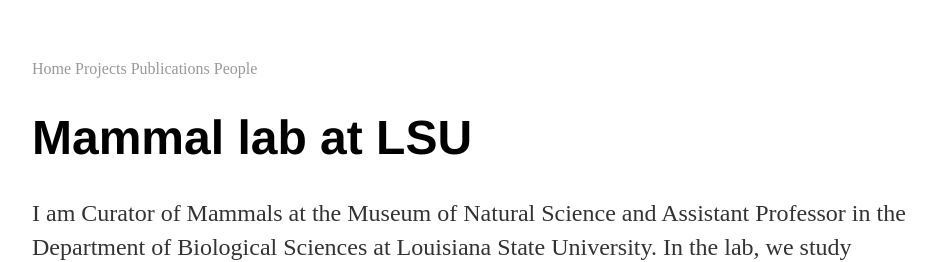
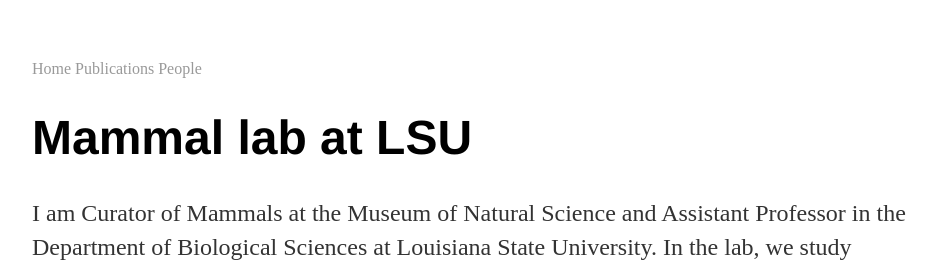
Before and after one commit to esselstyn/esselstyn.github.io, a Jekyll site: the page built from index.md, in a window 1280 px wide. Shown: the top 262 px of the page, without its empty margins (160-1098 px from the left). Built offline with Jekyll 4.4.1, drawn with Linux system fonts in a browser that asks for light colours.

Commit message:
Update navigation.html

```diff
--- a/_includes/navigation.html
+++ b/_includes/navigation.html
@@ -2,7 +2,6 @@
 <html>
   <nav>
     <a href="/index.html">Home</a>
-    <a href+"/projects.html">Projects</a>
     <a href="/publications.html">Publications</a>
     <a href="/people.html">People</a>
   </nav>
```
